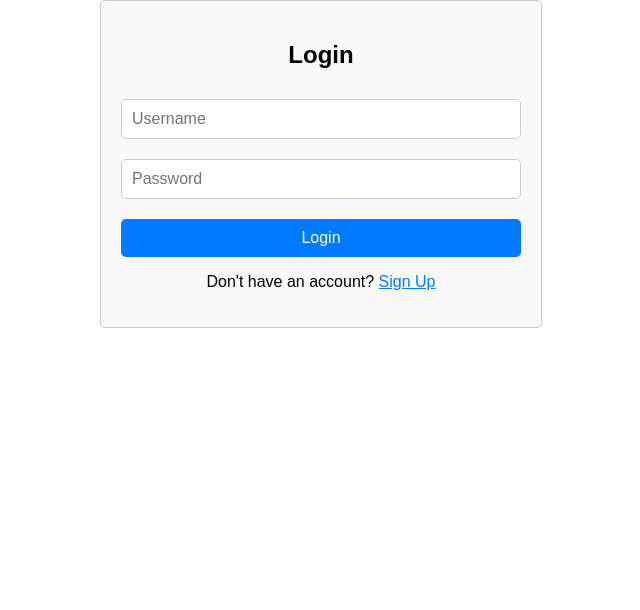
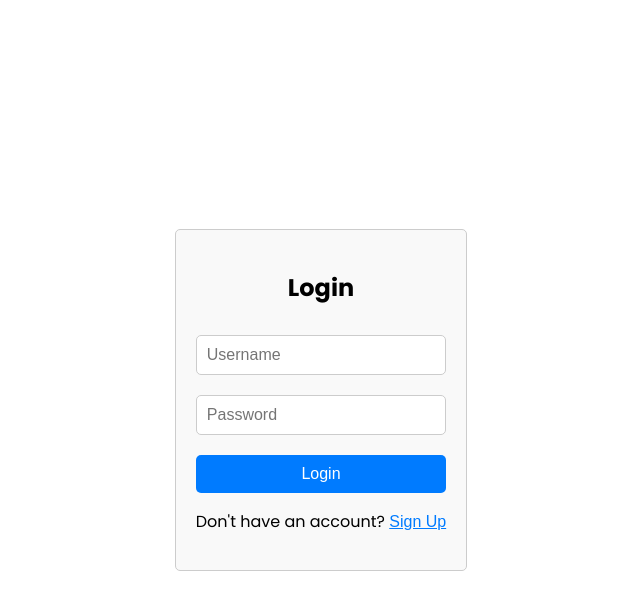
Before and after one commit to mostghoste/DjangoChatroom, a React (Create React App) app in the folder frontend/: page /auth in a window 1280 px wide. Shown: the top 610 px of the page, without its empty margins (319-959 px from the left). Built offline with nearby package versions, Linux system fonts and the light colour scheme.

Commit message:
Update design

```diff
--- a/frontend/public/index.html
+++ b/frontend/public/index.html
@@ -4,6 +4,9 @@
     <meta charset="utf-8" />
     <title>React App</title>
   </head>
+  <link rel="preconnect" href="https://fonts.googleapis.com">
+<link rel="preconnect" href="https://fonts.gstatic.com" crossorigin>
+<link href="https://fonts.googleapis.com/css2?family=Open+Sans:ital,wght@0,300..800;1,300..800&family=Poppins:ital,wght@0,100;0,200;0,300;0,400;0,500;0,600;0,700;0,800;0,900;1,100;1,200;1,300;1,400;1,500;1,600;1,700;1,800;1,900&display=swap" rel="stylesheet">
   <body>
     <div id="root"></div>
   </body>
--- a/frontend/src/components/AuthForm.js
+++ b/frontend/src/components/AuthForm.js
@@ -65,7 +65,8 @@
     };
 
     return (
-        <div className="auth-form-container">
+        <div className="screen">
+            <div className="auth-form-container">
             <h2>{isSignup ? "Sign Up" : "Login"}</h2>
             {error && <p className="error">{error}</p>}
             <form onSubmit={handleSubmit}>
@@ -110,6 +111,7 @@
                 </button>
             </p>
         </div>
+        </div>
     );
 }
 
--- a/frontend/src/components/Chatroom.css
+++ b/frontend/src/components/Chatroom.css
@@ -1,4 +1,11 @@
 /* frontend/src/components/Chatroom.css */
+.screen {
+    width: 100%;
+    height: 100vh;
+    display: flex;
+    justify-content: center;
+    align-items: center;
+}
 
 .chatroom-container {
     display: flex;
--- a/frontend/src/index.css
+++ b/frontend/src/index.css
@@ -1,5 +1,7 @@
 body {
-    font-family: Arial, sans-serif;
     margin: 0;
     padding: 0;
+    font-family: "Poppins", serif;
+    font-weight: 400;
+    font-style: normal;
   }
```
